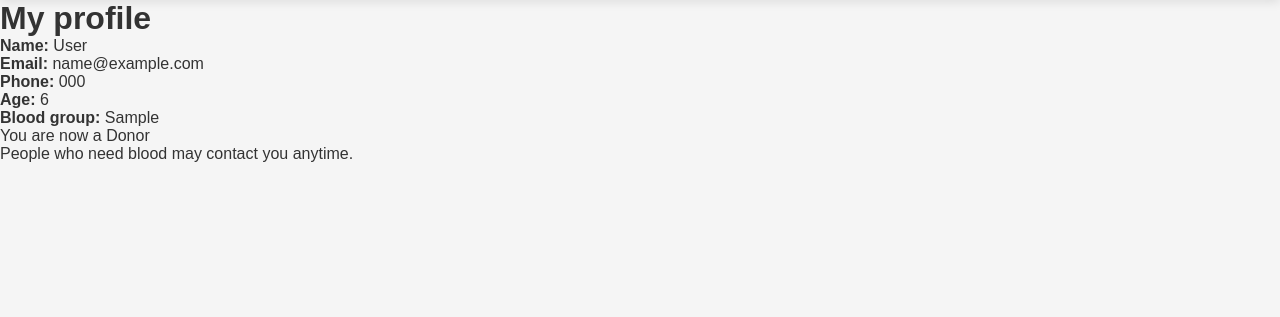
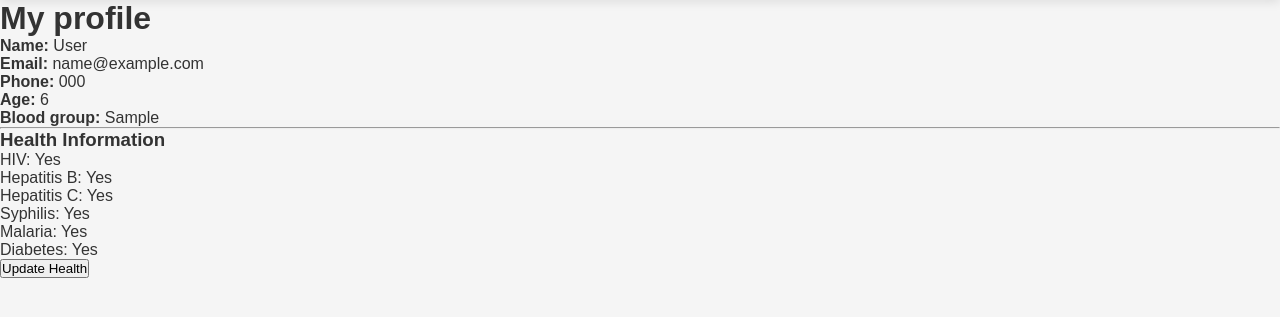
Before and after one commit to Rakuziio/LifeLink, a Flask app: page /profile in a window 1280 px wide. Shown: the part 68-385 px from the top of the page. Run offline with Flask 3, Linux system fonts and the light colour scheme; a user stored in the database is signed in; tables that the repository leaves empty hold one stand-in row (values such as "Sample post").

Commit message:
added donor_health table and updated profile.html page

```diff
--- a/app/__init__.py
+++ b/app/__init__.py
@@ -17,7 +17,7 @@ def create_app():
 
     from models.user import User
     from models.donor import Donor
-    from models.donor_health import Donor_Health
+    from models.donor_health import DonorHealth
 
     from routes.auth import auth
     from routes.home import home_bp
--- a/app/templates/home.html
+++ b/app/templates/home.html
@@ -69,7 +69,7 @@
                 <p>Join the LifeLink network and help those who need blood.</p>
                 <a href="{{ url_for('donor.become_donor') }}" class="cta-btn">Become a Donor</a>
             {% else %}
-
+                <!-- something for is.donor -->
             {% endif%}
         {% else %}
             <h2>Need Blood?</h2>
--- a/app/templates/profile.html
+++ b/app/templates/profile.html
@@ -5,18 +5,108 @@
 {% endblock %}
 
 {% block content %}
-    <h1>My profile</h1>
+<h1>My profile</h1>
 
-    <p><strong>Name: </strong>{{ user.fullname }}</p>
-    <p><strong>Email: </strong>{{ user.email }}</p>
+<p><strong>Name:</strong> {{ user.fullname }}</p>
+<p><strong>Email:</strong> {{ user.email }}</p>
 
-    {% if not current_user.is_donor %}
-        <a href="{{ url_for('donor.become_donor') }}">Become a donor.</a>
-    {% else %}
-        <p><strong>Phone: </strong>{{ donor.phone }}</p>
-        <p><strong>Age: </strong>{{ donor.age }}</p>
-        <p><strong>Blood group: </strong>{{ donor.blood_type }}</p>
-        <p>You are now a Donor<br>People who need blood may contact you anytime.</p>
-    {% endif %}
+{% if not current_user.is_donor %}
+    <a href="{{ url_for('donor.become_donor') }}">Become a donor</a>
+{% else %}
+    <p><strong>Phone:</strong> {{ donor.phone }}</p>
+    <p><strong>Age:</strong> {{ donor.age }}</p>
+    <p><strong>Blood group:</strong> {{ donor.blood_type }}</p>
+
+    <hr>
+
+    <h3>Health Information</h3>
+
+    <form method="POST" action="{{ url_for('donor.donor_health') }}">
+
+        <!-- VIEW MODE -->
+        <div id="view-mode">
+            {% if health %}
+                <p>HIV: {{ 'Yes' if health.has_hiv else 'No' }}</p>
+                <p>Hepatitis B: {{ 'Yes' if health.has_hepatitis_b else 'No' }}</p>
+                <p>Hepatitis C: {{ 'Yes' if health.has_hepatitis_c else 'No' }}</p>
+                <p>Syphilis: {{ 'Yes' if health.has_syphilis else 'No' }}</p>
+                <p>Malaria: {{ 'Yes' if health.has_malaria else 'No' }}</p>
+                <p>Diabetes: {{ 'Yes' if health.has_diabetes else 'No' }}</p>
+            {% else %}
+                <p>No health data yet.</p>
+            {% endif %}
+
+            <button type="button" onclick="enableEdit()">Update Health</button>
+        </div>
+
+        <!-- EDIT MODE -->
+        <div id="edit-mode" style="display: none;">
+
+            <!-- HIV -->
+            <label>HIV:</label><br>
+            <input type="radio" name="has_hiv" value="yes"
+                {% if health and health.has_hiv %}checked{% endif %}> Yes
+            <input type="radio" name="has_hiv" value="no"
+                {% if health and not health.has_hiv %}checked{% endif %}> No
+            <br><br>
+
+            <!-- Hepatitis B -->
+            <label>Hepatitis B:</label><br>
+            <input type="radio" name="has_hepatitis_b" value="yes"
+                {% if health and health.has_hepatitis_b %}checked{% endif %}> Yes
+            <input type="radio" name="has_hepatitis_b" value="no"
+                {% if health and not health.has_hepatitis_b %}checked{% endif %}> No
+            <br><br>
+
+            <!-- Hepatitis C -->
+            <label>Hepatitis C:</label><br>
+            <input type="radio" name="has_hepatitis_c" value="yes"
+                {% if health and health.has_hepatitis_c %}checked{% endif %}> Yes
+            <input type="radio" name="has_hepatitis_c" value="no"
+                {% if health and not health.has_hepatitis_c %}checked{% endif %}> No
+            <br><br>
+
+            <!-- Syphilis -->
+            <label>Syphilis:</label><br>
+            <input type="radio" name="has_syphilis" value="yes"
+                {% if health and health.has_syphilis %}checked{% endif %}> Yes
+            <input type="radio" name="has_syphilis" value="no"
+                {% if health and not health.has_syphilis %}checked{% endif %}> No
+            <br><br>
+
+            <!-- Malaria -->
+            <label>Malaria:</label><br>
+            <input type="radio" name="has_malaria" value="yes"
+                {% if health and health.has_malaria %}checked{% endif %}> Yes
+            <input type="radio" name="has_malaria" value="no"
+                {% if health and not health.has_malaria %}checked{% endif %}> No
+            <br><br>
+
+            <!-- Diabetes -->
+            <label>Diabetes:</label><br>
+            <input type="radio" name="has_diabetes" value="yes"
+                {% if health and health.has_diabetes %}checked{% endif %}> Yes
+            <input type="radio" name="has_diabetes" value="no"
+                {% if health and not health.has_diabetes %}checked{% endif %}> No
+            <br><br>
+
+            <button type="submit">Save</button>
+            <button type="button" onclick="cancelEdit()">Cancel</button>
+        </div>
+
+    </form>
+{% endif %}
+
+<script>
+function enableEdit() {
+    document.getElementById("view-mode").style.display = "none";
+    document.getElementById("edit-mode").style.display = "block";
+}
+
+function cancelEdit() {
+    document.getElementById("view-mode").style.display = "block";
+    document.getElementById("edit-mode").style.display = "none";
+}
+</script>
 
 {% endblock %}
--- a/models/donor_health.py
+++ b/models/donor_health.py
@@ -1,7 +1,7 @@
 from app.extensions import db
 from datetime import datetime
 
-class Donor_Health(db.Model):
+class DonorHealth(db.Model):
     __tablename__ = "donor_health"
 
     id = db.Column(db.Integer, primary_key=True)
--- a/routes/home.py
+++ b/routes/home.py
@@ -1,6 +1,7 @@
 from flask import Blueprint, render_template
 from flask_login import login_required, current_user
 from models.donor import Donor
+from models.donor_health import DonorHealth
 
 home_bp = Blueprint('home', __name__)
 
@@ -12,5 +13,11 @@ def home_page():
 @home_bp.route("/profile")
 @login_required
 def profile_page():
-    donor = Donor.query.filter_by(user_id=current_user.id).first()
-    return render_template('profile.html', user=current_user, donor=donor)
+    donor = None
+    health = None
+
+    if current_user.is_donor:
+        donor = Donor.query.filter_by(user_id=current_user.id).first()
+        if donor:
+            health = DonorHealth.query.filter_by(donor_id=donor.id).first()
+    return render_template('profile.html', user=current_user, donor=donor, health = health)
```
Also changed, not shown: routes/donor.py (+41 -2 lines).
